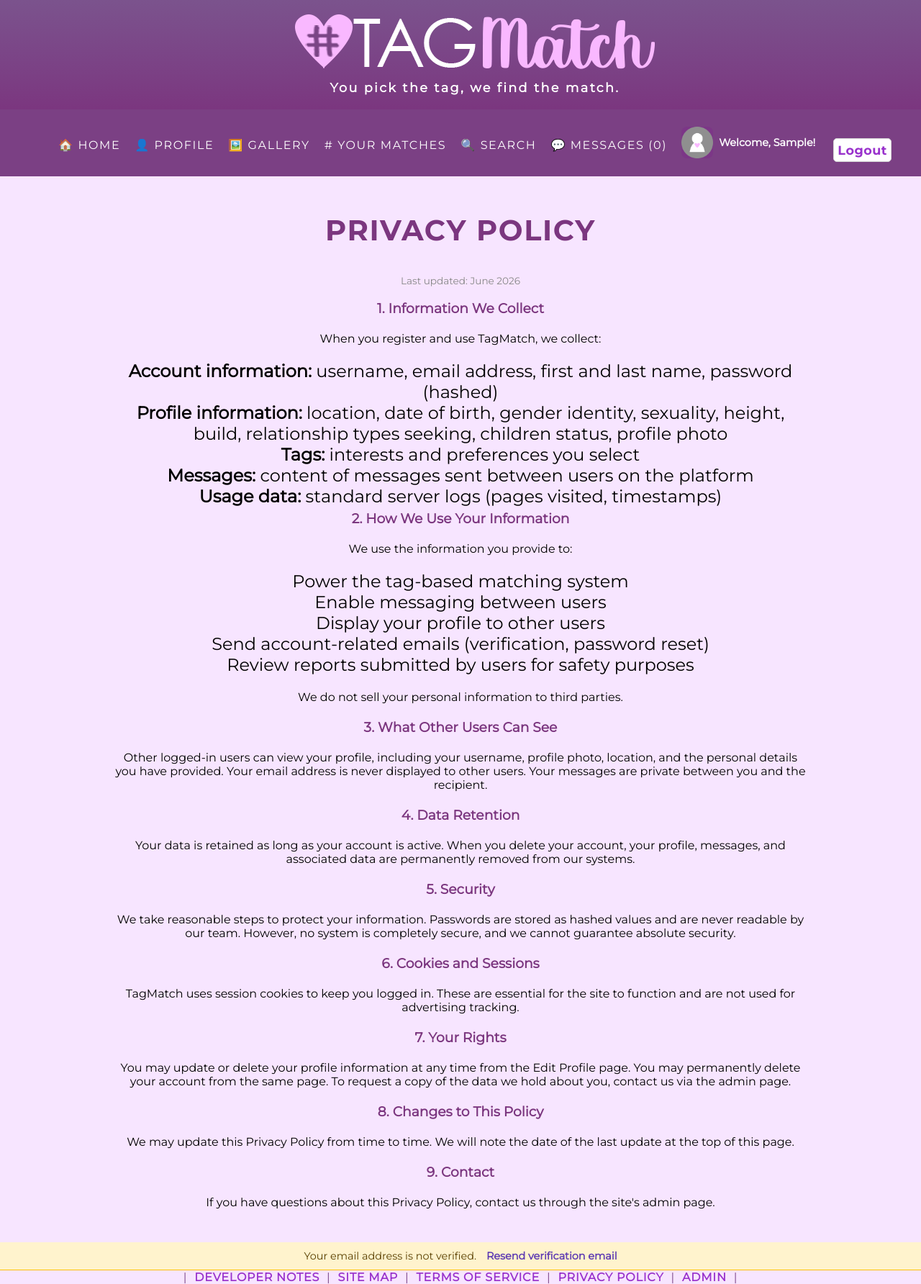
After one commit to RachelMizer/tagmatch, a Django app: page /privacy/ in a window 1280 px wide. The commit adds this page. Shown: the whole page at 72% size. Run offline with Django 5.2, Linux system fonts and the light colour scheme; the visitor is signed in with stand-in values (Sample User, id 1); data that the repository does not hold is empty.

Commit message:
Add age check, email verification, TOS/privacy, and close remaining gaps
- Age verification: DOB required at registration, rejects under-18 with error
- Email required at registration (was optional)
- Email verification: signed token sent on signup, 24hr expiry, banner on all
  pages until verified, resend link; profile.email_verified field + migration 0010
- Terms of Service and Privacy Policy pages at /tos/ and /privacy/; linked in
  footer and required checkbox on registration form
- Home dashboard messages fixed: now shows most recent per conversation
  (sent or received), same logic as inbox
- New members avatars fixed: icocont -> chat-avatar (rounded square, consistent)
- Removed unused Match app: table dropped, removed from INSTALLED_APPS
- Dev logs updated

Co-Authored-By: Claude Sonnet 4.6 <noreply@anthropic.com>

```diff
--- a/profiles/models.py
+++ b/profiles/models.py
@@ -45,6 +45,7 @@ class Profile(models.Model):
         ('24hr', '24-hour'),
     ]
     time_format = models.CharField(max_length=4, choices=TIME_FORMAT_CHOICES, default='12hr')
+    email_verified = models.BooleanField(default=False)
 
     def __str__(self):
         return f"{self.user.username}'s profile"
--- a/profiles/urls.py
+++ b/profiles/urls.py
@@ -15,4 +15,6 @@ urlpatterns = [
     path("unblock/<str:username>/", views.unblock_user, name="unblock_user"),
     path("report/<str:username>/", views.report_user, name="report_user"),
     path("blocked-reported/", views.blocked_reported, name="blocked_reported"),
+    path("verify-email/<str:token>/", views.verify_email, name="verify_email"),
+    path("resend-verification/", views.resend_verification, name="resend_verification"),
 ]
--- a/tagmatch/settings.py
+++ b/tagmatch/settings.py
@@ -48,7 +48,7 @@ INSTALLED_APPS = [
     # Local apps
     'profiles',                     # user profiles, images, tags
     'messaging',                    # optional messaging system
-    'matches',                      # compatibility scoring & match logic
+    # 'matches',                    # removed — unused; tag-overlap matching lives in tagmatch/views.py
     'gallery',                      # image uploads & management
 ]
 
--- a/tagmatch/static/css/styles.css
+++ b/tagmatch/static/css/styles.css
@@ -1319,3 +1319,18 @@ textarea,
     font-weight: bold;
     color: #5f3db3;
 }
+
+.verify-banner {
+    background: #fff3cd;
+    border-bottom: 1px solid #ffc107;
+    padding: 10px 20px;
+    text-align: center;
+    font-size: 0.9rem;
+    color: #5a4000;
+}
+
+.verify-banner a {
+    margin-left: 10px;
+    font-weight: bold;
+    color: #5f3db3;
+}
--- a/tagmatch/templates/base.html
+++ b/tagmatch/templates/base.html
@@ -66,8 +66,15 @@
     {% block content %}
     {% endblock content %}
 </div>
+    {% if user.is_authenticated and not user.profile.email_verified %}
+    <div class="verify-banner">
+        Your email address is not verified.
+        <a href="{% url 'resend_verification' %}">Resend verification email</a>
+    </div>
+    {% endif %}
+
     <div class="footer">
-        | <a href="{% url 'devnotes' %}">Developer Notes</a> | <a href="{% url 'sitemap' %}">Site Map </a> | <a href="/admin/">Admin</a> |</p>
+        | <a href="{% url 'devnotes' %}">Developer Notes</a> | <a href="{% url 'sitemap' %}">Site Map</a> | <a href="{% url 'tos' %}">Terms of Service</a> | <a href="{% url 'privacy' %}">Privacy Policy</a> | <a href="/admin/">Admin</a> |
     </div>
 </body>
 </html>
--- /dev/null
+++ b/tagmatch/templates/privacy.html
@@ -0,0 +1,49 @@
+{% extends "base.html" %}
+{% block content %}
+<div class="prof-cont">
+    <h2 class="pagetitle">Privacy Policy</h2>
+    <p style="color: #888; font-size: 0.85rem;">Last updated: June 2026</p>
+
+    <h3 class="pagesub">1. Information We Collect</h3>
+    <p>When you register and use TagMatch, we collect:</p>
+    <ul>
+        <li><strong>Account information:</strong> username, email address, first and last name, password (hashed)</li>
+        <li><strong>Profile information:</strong> location, date of birth, gender identity, sexuality, height, build, relationship types seeking, children status, profile photo</li>
+        <li><strong>Tags:</strong> interests and preferences you select</li>
+        <li><strong>Messages:</strong> content of messages sent between users on the platform</li>
+        <li><strong>Usage data:</strong> standard server logs (pages visited, timestamps)</li>
+    </ul>
+
+    <h3 class="pagesub">2. How We Use Your Information</h3>
+    <p>We use the information you provide to:</p>
+    <ul>
+        <li>Power the tag-based matching system</li>
+        <li>Enable messaging between users</li>
+        <li>Display your profile to other users</li>
+        <li>Send account-related emails (verification, password reset)</li>
+        <li>Review reports submitted by users for safety purposes</li>
+    </ul>
+    <p>We do not sell your personal information to third parties.</p>
+
+    <h3 class="pagesub">3. What Other Users Can See</h3>
+    <p>Other logged-in users can view your profile, including your username, profile photo, location, and the personal details you have provided. Your email address is never displayed to other users. Your messages are private between you and the recipient.</p>
+
+    <h3 class="pagesub">4. Data Retention</h3>
+    <p>Your data is retained as long as your account is active. When you delete your account, your profile, messages, and associated data are permanently removed from our systems.</p>
+
+    <h3 class="pagesub">5. Security</h3>
+    <p>We take reasonable steps to protect your information. Passwords are stored as hashed values and are never readable by our team. However, no system is completely secure, and we cannot guarantee absolute security.</p>
+
+    <h3 class="pagesub">6. Cookies and Sessions</h3>
+    <p>TagMatch uses session cookies to keep you logged in. These are essential for the site to function and are not used for advertising tracking.</p>
+
+    <h3 class="pagesub">7. Your Rights</h3>
+    <p>You may update or delete your profile information at any time from the Edit Profile page. You may permanently delete your account from the same page. To request a copy of the data we hold about you, contact us via the admin page.</p>
+
+    <h3 class="pagesub">8. Changes to This Policy</h3>
+    <p>We may update this Privacy Policy from time to time. We will note the date of the last update at the top of this page.</p>
+
+    <h3 class="pagesub">9. Contact</h3>
+    <p>If you have questions about this Privacy Policy, contact us through the site's admin page.</p>
+</div>
+{% endblock %}
--- a/tagmatch/urls.py
+++ b/tagmatch/urls.py
@@ -70,6 +70,12 @@ urlpatterns = [
     path("search/", core_views.search_view, name="search"),
 
     # -----------------------------
+    # Legal
+    # -----------------------------
+    path("tos/", core_views.tos, name="tos"),
+    path("privacy/", core_views.privacy, name="privacy"),
+
+    # -----------------------------
     # Dev
     # -----------------------------
     path("devnotes/", core_views.devnotes, name="devnotes"),
--- a/tagmatch/views.py
+++ b/tagmatch/views.py
@@ -63,9 +63,20 @@ def home(request):
         .distinct()[:5]
     )
 
-    latest_messages = Message.objects.filter(
-        recipient=user
-    ).order_by('-sent_at')[:5]
+    all_msgs = Message.objects.filter(
+        Q(sender=user) | Q(recipient=user)
+    ).order_by('-sent_at').select_related('sender', 'recipient')
+
+    seen_partners = set()
+    latest_messages = []
+    for msg in all_msgs:
+        partner = msg.recipient if msg.sender == user else msg.sender
+        if partner.id not in seen_partners:
+            seen_partners.add(partner.id)
+            msg.partner = partner
+            latest_messages.append(msg)
+        if len(latest_messages) == 5:
+            break
 
     one_week_ago = timezone.now() - timedelta(days=7)
     new_members = User.objects.filter(
@@ -176,3 +187,11 @@ def devnotes(request):
 
 def sitemap(request):
     return render(request, "sitemap.html")
+
+
+def tos(request):
+    return render(request, "tos.html")
+
+
+def privacy(request):
+    return render(request, "privacy.html")
```
Also changed, not shown: profiles/forms.py (+20 -3 lines), profiles/views.py (+38 -0 lines), tagmatch/templates/home.html (+5 -5 lines), tagmatch/templates/register.html (+13 -0 lines), tagmatch/templates/tos.html (added, +41 -0 lines), tagmatch/templates/verify_email_done.html (added, +19 -0 lines), profiles/migrations/0010_email_verified.py (added).
